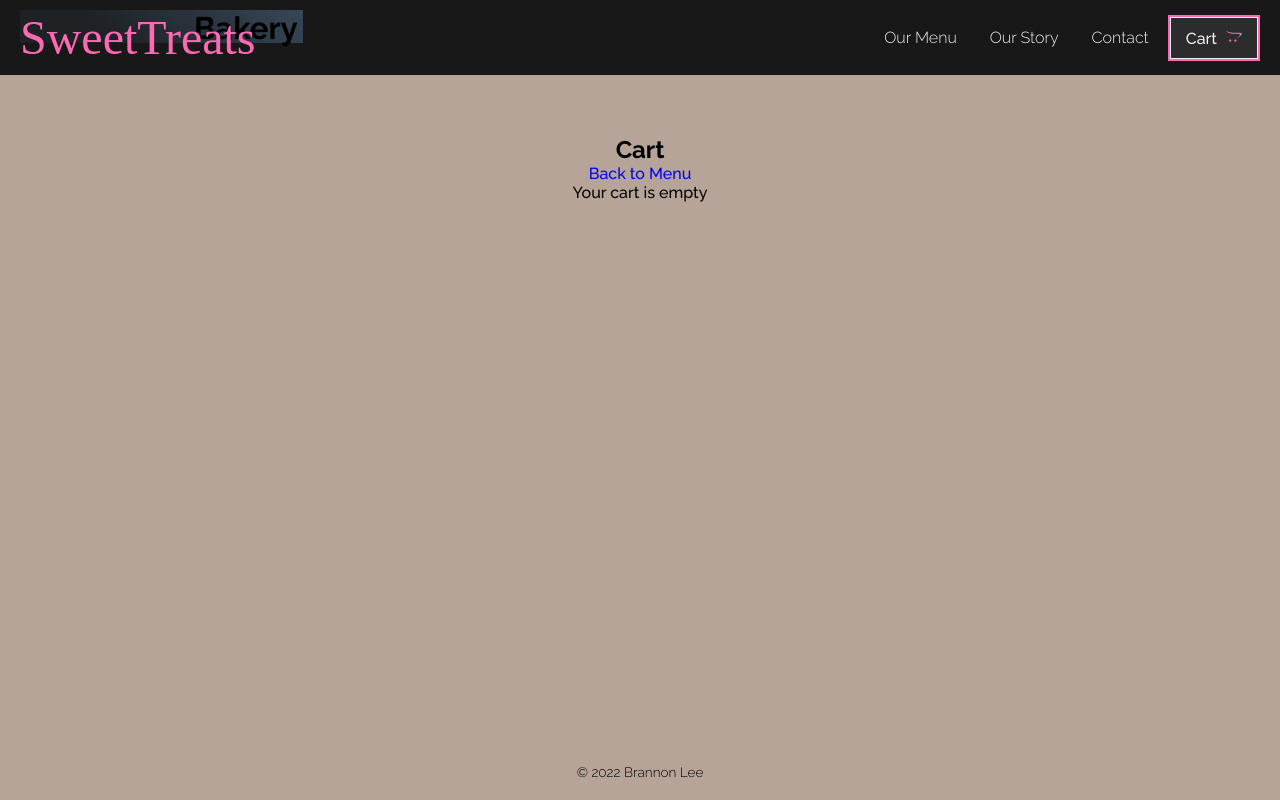
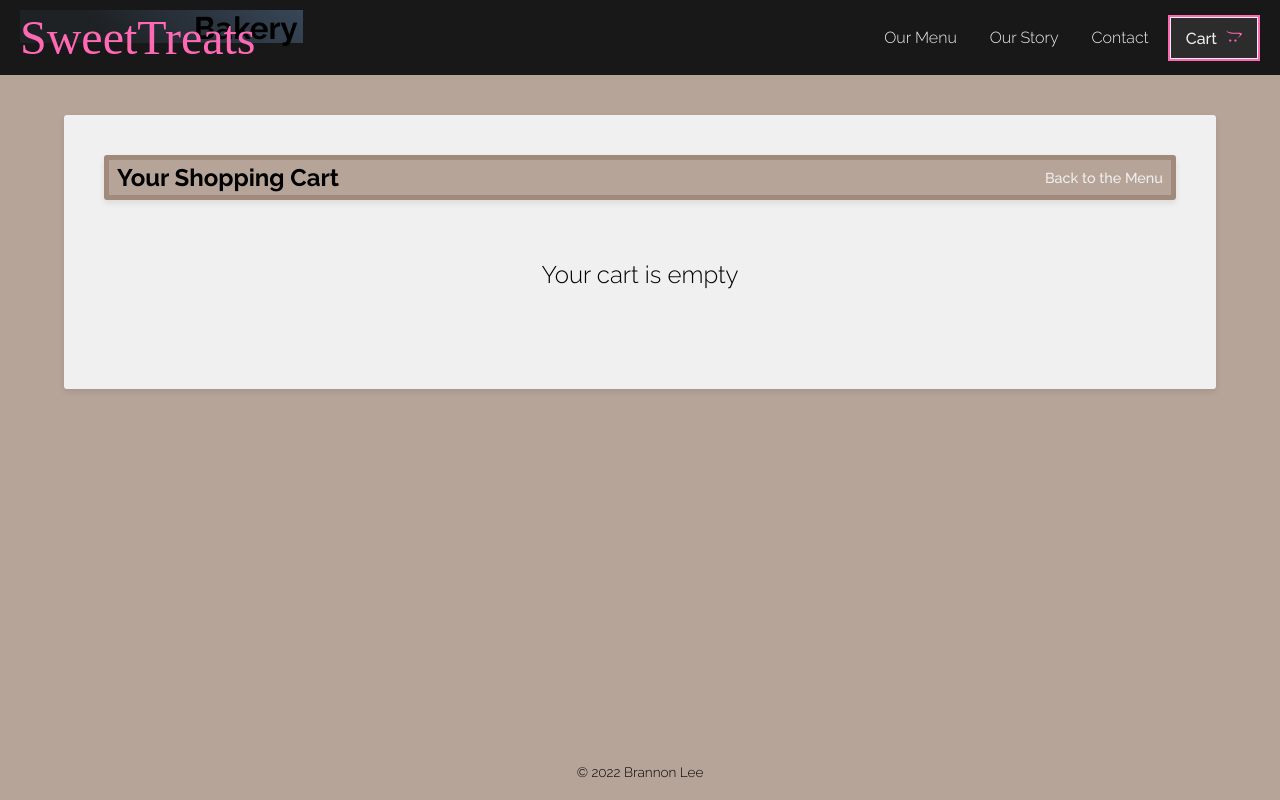
Before and after one commit to menomenonkwan/bakery-shop, a React (Create React App) app: page /cart in a window 1280 px wide. Built offline with nearby package versions, Linux system fonts and the light colour scheme; a web font is replaced by a local one.

Commit message:
completed project

```diff
--- a/src/assets/content.js
+++ b/src/assets/content.js
@@ -8,16 +8,19 @@ const menuItems = [
     id: 1,
     title: 'Cupcakes',
     image: 'https://source.unsplash.com/nXKWLn8y9qE/',
+    link: '#cupcakes',
   },
   {
     id: 2,
     title: 'Donuts',
     image: 'https://source.unsplash.com/qZ6uvJHLHFc/',
+    link: '#donuts',
   },
   {
     id: 3,
     title: 'Cookies',
     image: 'https://source.unsplash.com/bzLhhI3MpYY/',
+    link: '#cookies',
   },
 ];
 
--- a/src/components/TopItems.js
+++ b/src/components/TopItems.js
@@ -17,7 +17,7 @@ export default function TopItems({ id = null }) {
           >
             <div className="image_content">
               <h3>{item.title}</h3>
-              <Link to="#" className='btn'>View</Link>
+              <a href={item.link} className='btn'>View</a>
             </div>
           </div>
         ))}
--- a/src/context/CartContext.js
+++ b/src/context/CartContext.js
@@ -9,6 +9,8 @@ const cartReducer = ( state, action ) => {
     case 'REMOVE_ITEM':
       return { ...state, cart: action.payload }
     case 'DELETE_ITEM':
+      return { ...state, cart: action.payload }
+    case 'EMPTY_ALL_ITEMS':
       return { ...state, cart: action.payload }
     default:
       return state;
@@ -58,8 +60,12 @@ export const CartContextProvider = ({ children }) => {
     dispatch({ type: 'DELETE_ITEM', payload: updatedCart })
   }
 
+  const emptyCart = () => {
+    dispatch({ type: 'EMPTY_ALL_ITEMS', payload: [] })
+  }
+
   return (
-    <CartContext.Provider value={{ ...state, addToCart, removeFromCart, deleteFromCart }}>
+    <CartContext.Provider value={{ ...state, addToCart, removeFromCart, deleteFromCart, emptyCart }}>
       { children }
     </CartContext.Provider>
   )
--- a/src/pages/Cart.js
+++ b/src/pages/Cart.js
@@ -1,36 +1,78 @@
-import { NavLink } from "react-router-dom";
+import { useState } from "react";
+import { NavLink, useNavigate } from "react-router-dom";
 import { useCartContext } from "../hooks/useCartContext";
 
 // styles & icons
+import './Cart.scss';
 import { FaAngleUp, FaAngleDown } from 'react-icons/fa';
 import { TiDelete } from 'react-icons/ti';
 
-export default function Cart() {
-  const { cart, addToCart, removeFromCart, deleteFromCart } = useCartContext();
+const CartCard = ({ item }) => {
+  const { addToCart, removeFromCart, deleteFromCart } = useCartContext();
 
-  const calculateTotal = (item) => {
+  const calculateSubTotal = () => {
     return ((item.amount * item.price) * 0.01).toFixed(2);
   }
 
   return (
-    <section>
-      <h1>Cart</h1>
-      <NavLink to="/our-menu">Back to Menu</NavLink>
-      {cart.length === 0 && <p>Your cart is empty</p>}
-      {cart.length >= 1 &&
-        <div className="cart">
-          {cart.map(item => (
-            <div key={item.id}>
+    <div className="cart_list_card">
+      <img src={item.image} alt={item.title} />
+      <div className="cart_list_card_info">
         <h3>{item.title}</h3>
         <p>Amount: {item.amount}</p>
-              <p>Total: ${calculateTotal(item)}</p>
-              <div className="cart_controls">
+        <p>Total: ${calculateSubTotal()}</p>
+      </div>
+      <div className="cart_list_card_controls">
         <button className="btn" onClick={() => addToCart(item)}><FaAngleUp /></button>
         <button className="btn" onClick={() => removeFromCart(item.id)}><FaAngleDown /></button>
         <button className="btn" onClick={() => deleteFromCart(item.id)}><TiDelete /></button>
       </div>
     </div>
+  );
+}
+
+export default function Cart() {
+  const [checkedOut, setCheckedOut] = useState(false);
+  const { cart, emptyCart } = useCartContext();
+  const navigate = useNavigate();
+
+  const calculateTotal = () => {
+    const total = cart.reduce((tot, acc) => {
+      return tot + (acc.amount * acc.price);
+    }, 0);
+
+    return (total * 0.01).toFixed(2);
+  }
+
+  const handleCheckout = () => {
+    setCheckedOut(true);
+
+    setTimeout(() => {
+      emptyCart();
+      navigate('/');
+    }, 2500);
+  }
+
+  return (
+    <section className="cart_page">
+      <div className="cart_page_heading">
+        <h2>Your Shopping Cart</h2>
+        <NavLink to="/our-menu">Back to the Menu</NavLink>
+      </div>
+      {cart.length === 0 && <p className="empty">Your cart is empty</p>}
+      {checkedOut && <p className="empty">Thank You for your order...</p>}
+      {cart.length >= 1 && !checkedOut &&
+        <div className="cart">
+          <div className="cart_list">
+            {cart.map(item => (
+              <CartCard key={item.id} item={item} />
             ))}
+          </div>
+
+          <div className="cart_checkout">
+            <h3>Total: ${calculateTotal()}</h3>
+            <button className="btn" onClick={handleCheckout}>Checkout</button>
+          </div>
         </div>
       }
     </section>
--- /dev/null
+++ b/src/pages/Cart.scss
@@ -0,0 +1,185 @@
+@import "../styles/variables.scss";
+
+.cart_page {
+  background: $light;
+  box-shadow: $bs;
+  width: 100%;
+  border-radius: $br;
+  padding: 40px;
+
+  @include breakpoint(md) {
+    margin: 40px auto;
+    width: 90%;
+  }
+
+  &_heading {
+    width: 100%;
+    @include flex-container($direction: column, $align: flex-start);
+    border: 5px solid darken($beige, 10%);
+    background: $beige;
+    padding: 3px 8px;
+    box-shadow: $bs;
+    border-radius: $br;
+
+    @include breakpoint(md) {
+      @include flex-container($justify: space-between);
+    }
+
+    h2 {
+      font-size: 1.5em;
+    }
+    a {
+      display: none;
+
+      @include breakpoint(md) {
+        font-size: 0.9em;
+        color: $light;
+        transition: all 0.3s ease;
+        display: block;
+      }
+
+      &:hover {
+        color: darken($light, 10%);
+      }
+    }
+  }
+}
+
+.cart {
+  width: 100%;
+  // border: 1px solid black;
+  @include flex-container(
+    $direction: column,
+    $align: stretch,
+    $justify: space-between
+  );
+
+  @include breakpoint(md) {
+    @include flex-container(
+      $direction: row,
+      $align: flex-start,
+      $justify: space-between
+    );
+  }
+  &_list {
+    // border: 1px solid yellow;
+    flex: 2;
+    margin-top: 20px;
+
+    &_card {
+      background: lighten($light, 5%);
+      border-left: 8px solid lighten($pink, 20%);
+      border-top: 1px solid lighten($pink, 20%);
+      box-shadow: $bs;
+      border-radius: $br;
+      margin-bottom: 20px;
+      padding: 20px;
+      @include flex-container(
+        $direction: column,
+        // $justify: flex-start,
+        // $align: stretch
+      );
+
+      @include breakpoint(md) {
+        @include flex-container($justify: flex-start, $align: stretch);
+      }
+
+      &_info {
+        flex: 1;
+        line-height: 1;
+        padding: 10px;
+        // height: 100%;
+        margin-right: auto;
+        @include flex-container(
+          $direction: column,
+          $align: flex-start,
+          $justify: flex-start
+        );
+
+        @include breakpoint(md) {
+          margin-right: unset;
+          @include flex-container($direction: column, $align: flex-start);
+        }
+
+        h3 {
+          font-size: 1.45em;
+        }
+        p {
+          font-size: 1.25em;
+          &:last-of-type {
+            font-weight: lighter;
+            color: $pink;
+            justify-self: flex-end;
+            margin-top: 20px;
+            font-size: 1.35em;
+
+            @include breakpoint(md) {
+              margin-top: auto;
+            }
+          }
+        }
+      }
+      img {
+        width: 100%;
+        max-height: 300px;
+        box-shadow: $bs;
+
+        @include breakpoint(md) {
+          width: 200px;
+        }
+      }
+      &_controls {
+        width: 100%;
+        @include flex-container($justify: space-between);
+        margin-top: 20px;
+
+        @include breakpoint(md) {
+          width: unset;
+          margin-top: unset;
+          padding: 4px;
+          line-height: 1;
+          @include flex-container($direction: column);
+        }
+        button {
+          &:last-of-type {
+            margin-left: auto;
+          }
+        }
+        svg {
+          color: $pink;
+          font-size: 1.5em;
+        }
+      }
+    }
+  }
+
+  &_checkout {
+    flex: 1;
+    text-align: end;
+    padding: 20px;
+
+    h3 {
+      font-weight: lighter;
+      font-size: 2.5em;
+    }
+
+    button {
+      background: $pink;
+      box-shadow: $bs;
+      margin: 20px 0;
+      transition: all 0.3s ease;
+      border-color: $pink;
+
+      &:hover {
+        box-shadow: none;
+        background: darken($pink, 10%);
+      }
+    }
+  }
+}
+
+.empty {
+  font-size: 1.5em;
+  padding: 60px;
+  font-weight: lighter;
+}
```
Lines whose indentation alone changed are shown as unchanged.
